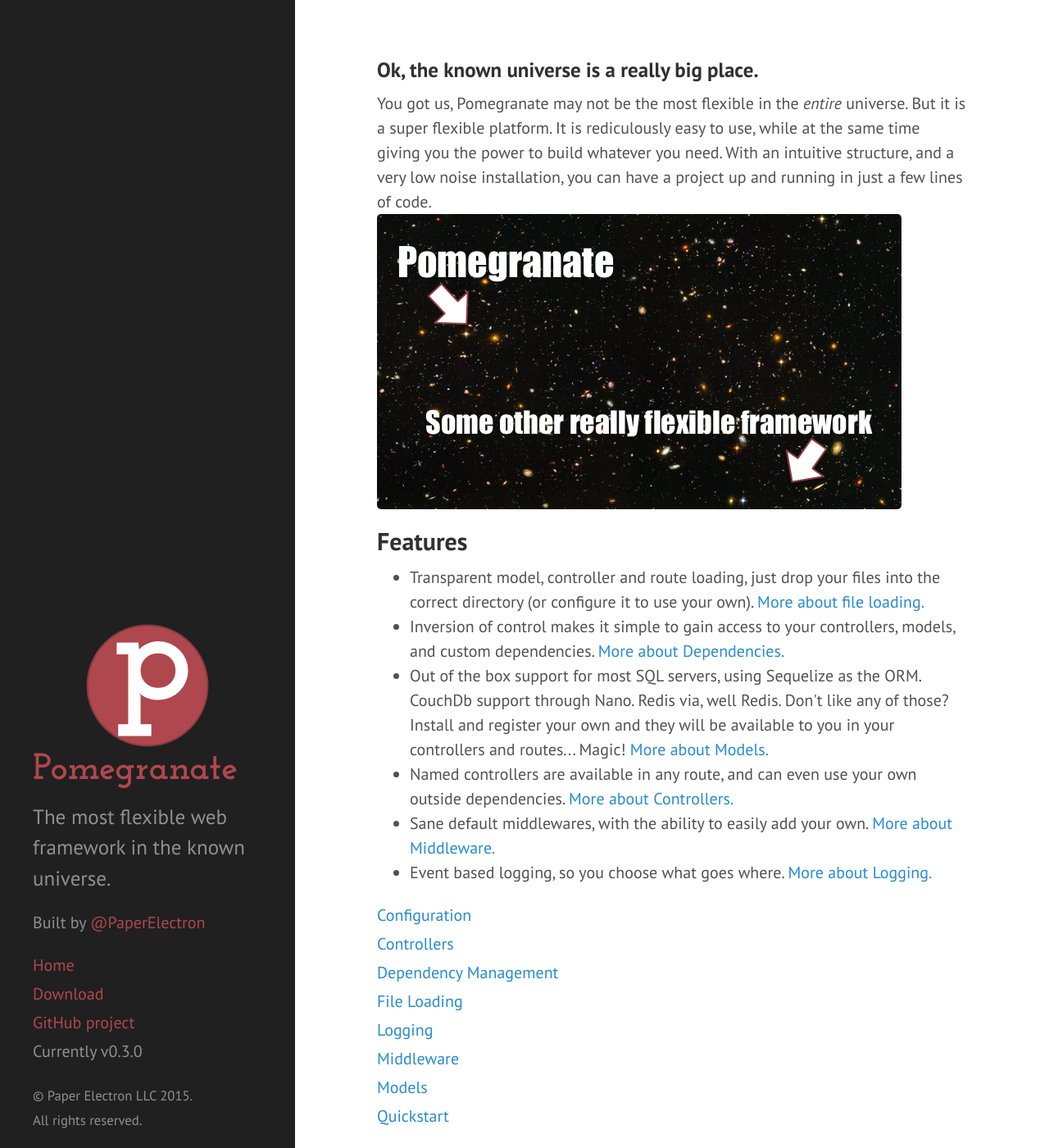
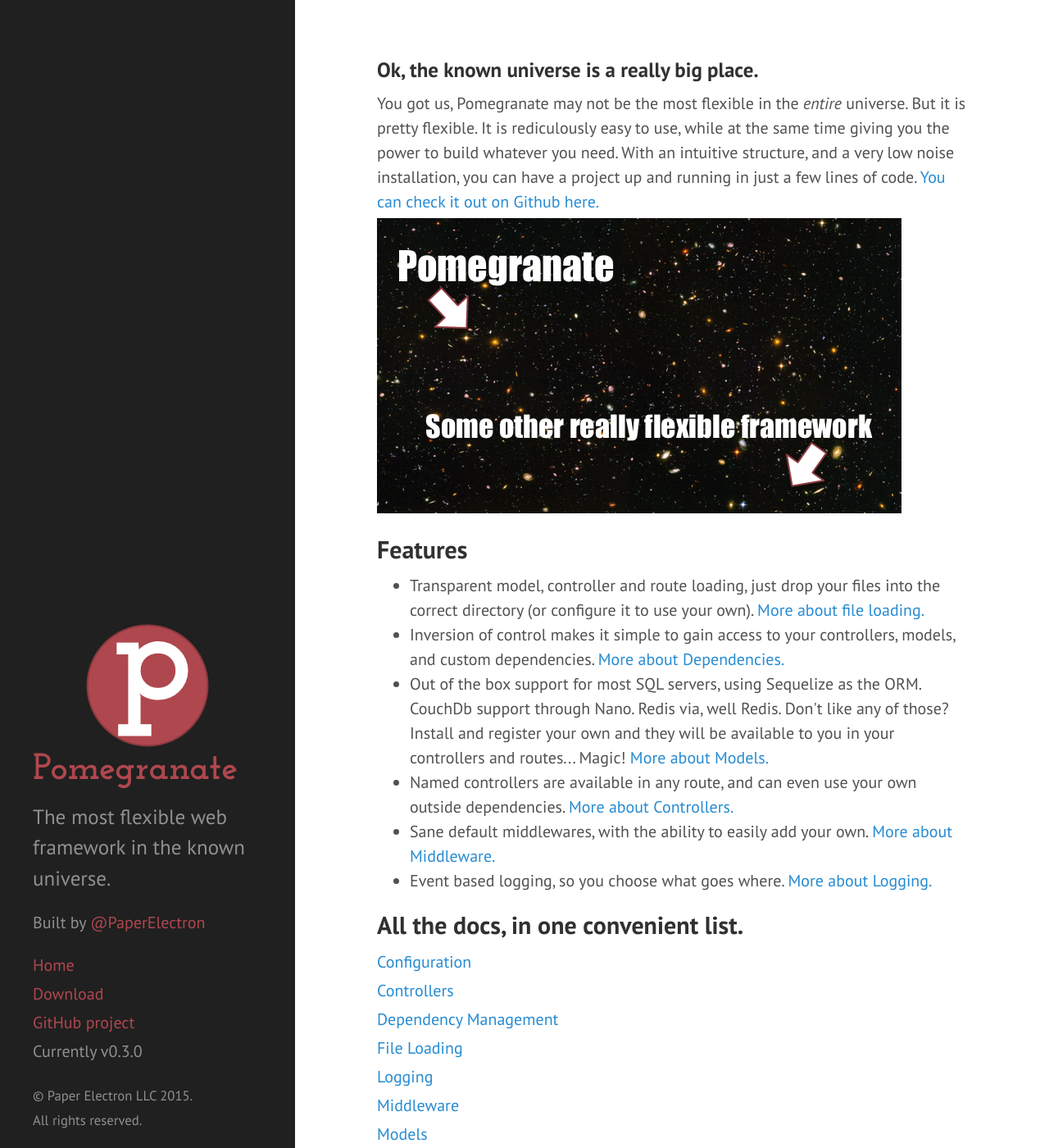
Before and after one commit to Pomegranate/Pomegranate, a Jekyll site: the page built from _gh-pages/index.html, in a window 1280 px wide and 1400 px high. Shown: the whole window at 82% size. Built offline with Jekyll 4.4.1, drawn with Linux system fonts in a browser that asks for light colours; Markdown is read by kramdown in place of the engine named in the settings; the list of posts is cut into pages by our own code.

Commit message:
Update pages

```diff
--- a/_gh-pages/_includes/docMenu.html
+++ b/_gh-pages/_includes/docMenu.html
@@ -1,5 +1,5 @@
 
-{% assign pages_list = site.pages | sort:"order" %}
+{% assign pages_list = site.pages %}
 {% for node in pages_list %}
     {% if node.title != null %}
         {% if node.layout == "doc" %}
--- a/_gh-pages/index.html
+++ b/_gh-pages/index.html
@@ -5,10 +5,10 @@ title: Home
 
 <h3>Ok, the known universe is a really big place.</h3>
 <p>You got us, Pomegranate may not be the most flexible in the <i>entire</i> universe.
-    But it is a super flexible platform.
+    But it is pretty flexible.
     It is rediculously easy to use, while at the same time giving you the power to build whatever you need.
     With an intuitive structure, and a very low noise installation, you can have a project up and running in just a
-    few lines of code.
+    few lines of code. <a href="https://github.com/PaperElectron/Pomegranate">You can check it out on Github here.</a>
     <img src="{{site.baseurl}}/public/img/deep_field.png">
 </p>
 
@@ -37,4 +37,5 @@ title: Home
     </li>
 </ul>
 
+<h2>All the docs, in one convenient list.</h2>
 {% include docMenu.html %}
--- a/_gh-pages/public/css/hyde.css
+++ b/_gh-pages/public/css/hyde.css
@@ -59,6 +59,9 @@ html {
     background-color: #202020;
 }
 
+.content img {
+  padding: 5px 0 5px 0;
+}
 .sidebar img {
     margin: 10px auto 0 auto;
 }
```
